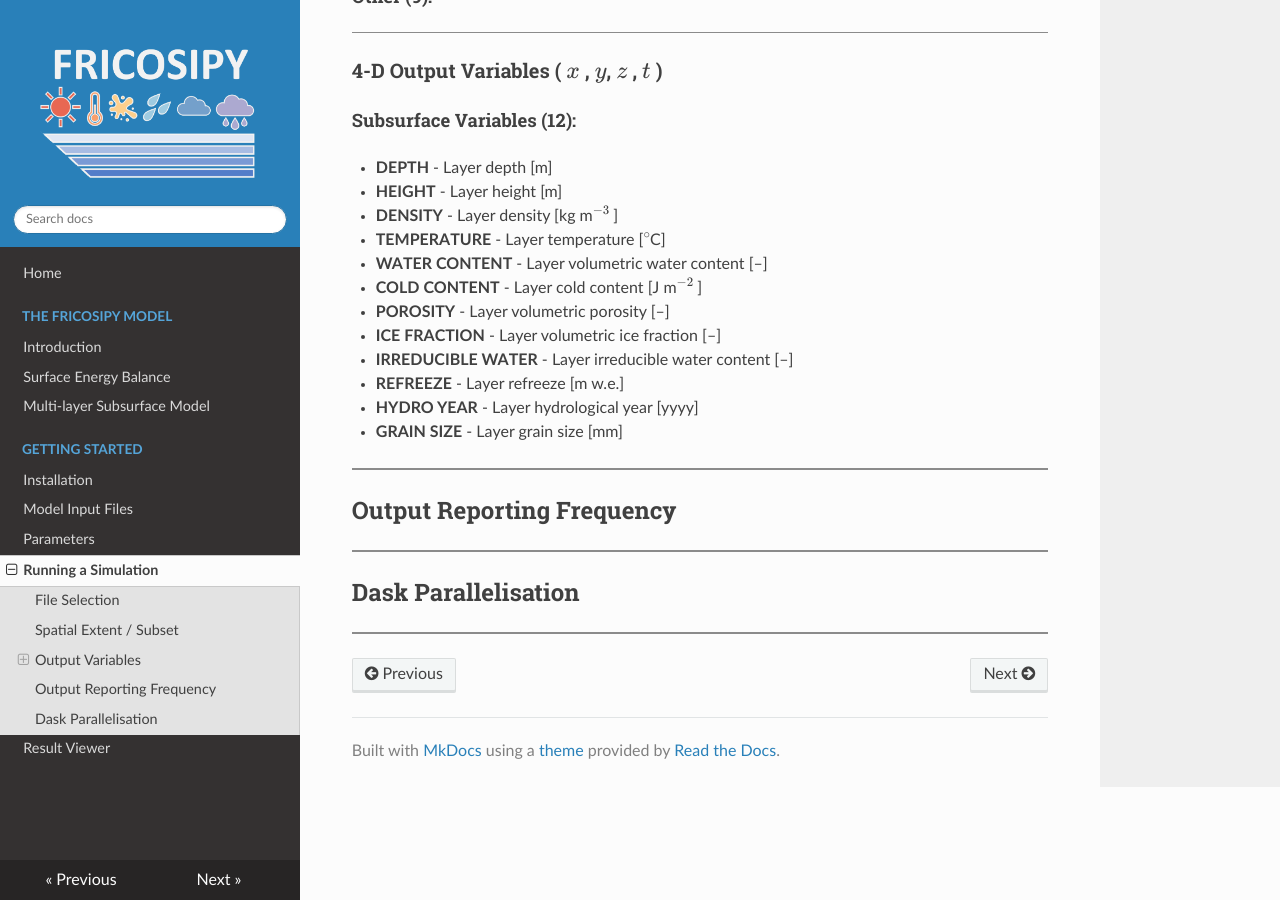
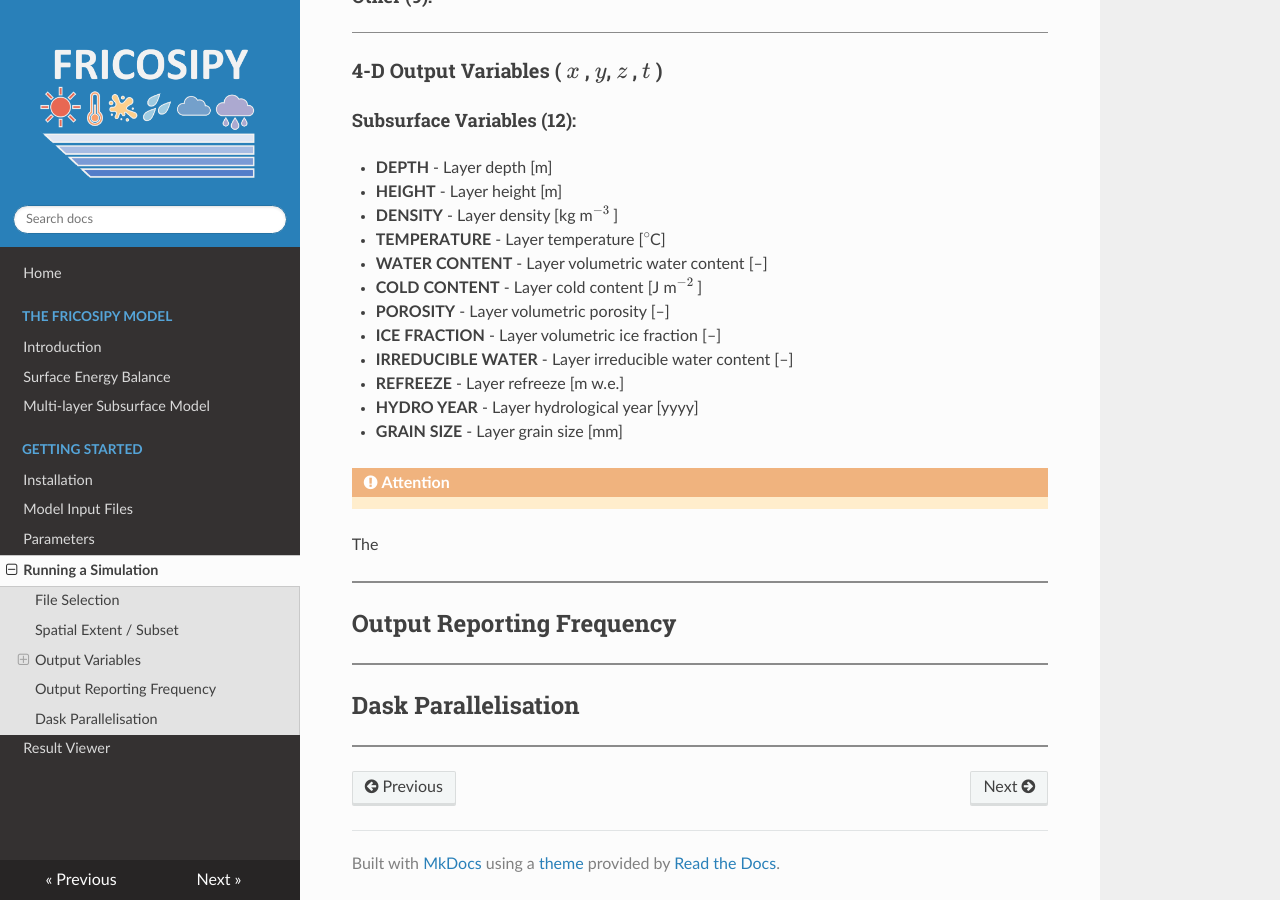
Before and after one commit to MarcusGastaldello/FRICOSIPY, an MkDocs documentation site: the page built from docs/running_a_simulation.md, in a window 1280 px wide and 900 px high, scrolled down 664 px. Built offline with MkDocs 1.6.1, drawn with Linux system fonts in a browser that asks for light colours; nearby versions of some CDN libraries.

Commit message:
Update running_a_simulation.md

```diff
--- a/docs/running_a_simulation.md
+++ b/docs/running_a_simulation.md
@@ -49,12 +49,13 @@
 * **HYDRO YEAR** - Layer hydrological year [yyyy]
 * **GRAIN SIZE** - Layer grain size [mm]
 
+!!! Attention
+
+  The
+
 <hr style="height:2px; background-color:#8b8b8b; border:none;" />
 
 ## Output Reporting Frequency
-
-
-
 
 <hr style="height:2px; background-color:#8b8b8b; border:none;" />
 
```
